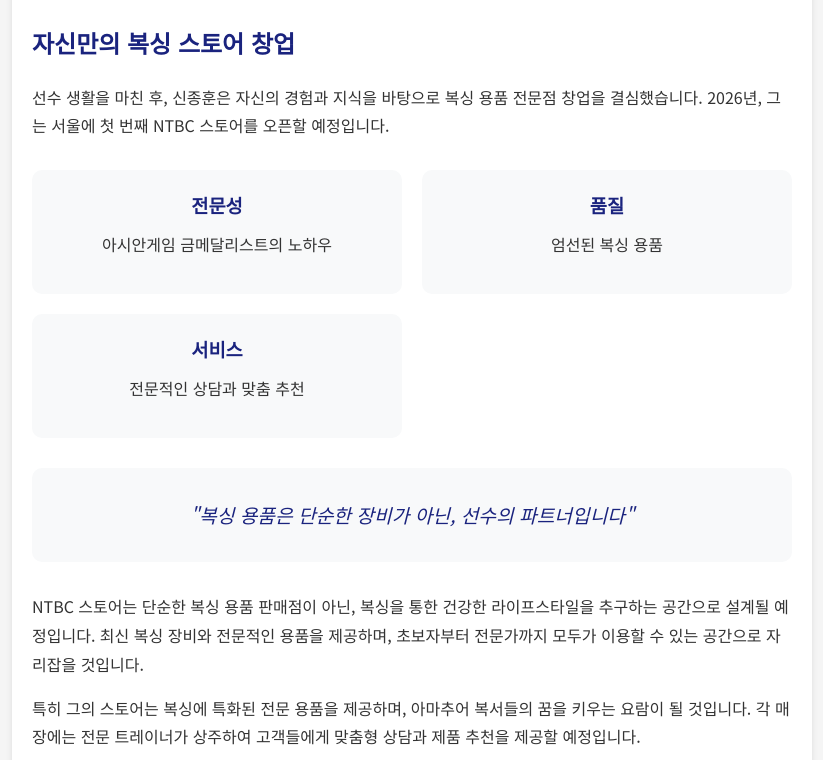
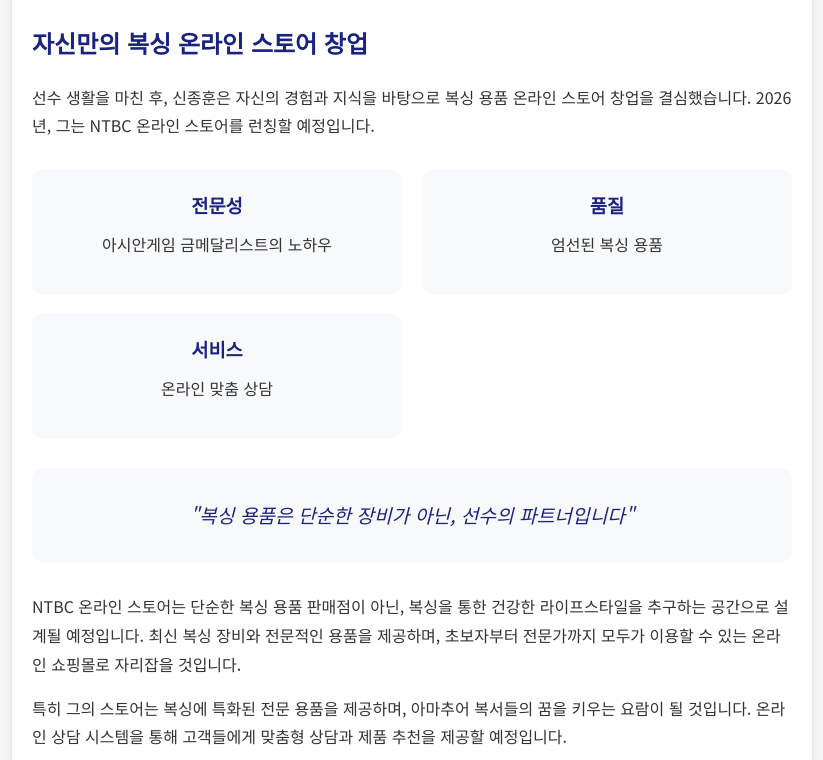
Before and after one commit to solardayz/legand_shin, a plain HTML site: page gym.html in a window 1280 px wide. Shown: the part 940-1700 px from the top of the page, without its empty margins (228-1051 px from the left). Drawn offline with Linux system fonts and the light colour scheme.

Commit message:
복싱 스토어 관련 내용을 온라인 스토어로 수정하고, 창업 및 배송 계획을 업데이트했습니다. 온라인 상담 시스템과 글로벌 마켓 진출 계획을 추가하여 정보의 정확성을 높였습니다.

```diff
--- a/gym.html
+++ b/gym.html
@@ -82,9 +82,9 @@
         <div class="detail-content">
             <img src="https://images.unsplash.com/photo-1534438327276-14e5300c3a48?ixlib=rb-1.2.1&auto=format&fit=crop&w=800&q=80" alt="복싱 스토어">
 
-            <h2>자신만의 복싱 스토어 창업</h2>
+            <h2>자신만의 복싱 온라인 스토어 창업</h2>
 
-            <p>선수 생활을 마친 후, 신종훈은 자신의 경험과 지식을 바탕으로 복싱 용품 전문점 창업을 결심했습니다. 2026년, 그는 서울에 첫 번째 NTBC 스토어를 오픈할 예정입니다.</p>
+            <p>선수 생활을 마친 후, 신종훈은 자신의 경험과 지식을 바탕으로 복싱 용품 온라인 스토어 창업을 결심했습니다. 2026년, 그는 NTBC 온라인 스토어를 런칭할 예정입니다.</p>
 
             <div class="store-features">
                 <div class="feature-item">
@@ -97,7 +97,7 @@
                 </div>
                 <div class="feature-item">
                     <h3>서비스</h3>
-                    <p>전문적인 상담과 맞춤 추천</p>
+                    <p>온라인 맞춤 상담</p>
                 </div>
             </div>
 
@@ -105,9 +105,9 @@
                 <p>"복싱 용품은 단순한 장비가 아닌, 선수의 파트너입니다"</p>
             </div>
 
-            <p>NTBC 스토어는 단순한 복싱 용품 판매점이 아닌, 복싱을 통한 건강한 라이프스타일을 추구하는 공간으로 설계될 예정입니다. 최신 복싱 장비와 전문적인 용품을 제공하며, 초보자부터 전문가까지 모두가 이용할 수 있는 공간으로 자리잡을 것입니다.</p>
+            <p>NTBC 온라인 스토어는 단순한 복싱 용품 판매점이 아닌, 복싱을 통한 건강한 라이프스타일을 추구하는 공간으로 설계될 예정입니다. 최신 복싱 장비와 전문적인 용품을 제공하며, 초보자부터 전문가까지 모두가 이용할 수 있는 온라인 쇼핑몰로 자리잡을 것입니다.</p>
 
-            <p>특히 그의 스토어는 복싱에 특화된 전문 용품을 제공하며, 아마추어 복서들의 꿈을 키우는 요람이 될 것입니다. 각 매장에는 전문 트레이너가 상주하여 고객들에게 맞춤형 상담과 제품 추천을 제공할 예정입니다.</p>
+            <p>특히 그의 스토어는 복싱에 특화된 전문 용품을 제공하며, 아마추어 복서들의 꿈을 키우는 요람이 될 것입니다. 온라인 상담 시스템을 통해 고객들에게 맞춤형 상담과 제품 추천을 제공할 예정입니다.</p>
 
             <a href="index.html" class="back-button">메인 페이지로 돌아가기</a>
         </div>
```
Also changed, not shown: index.html (+3 -3 lines).
